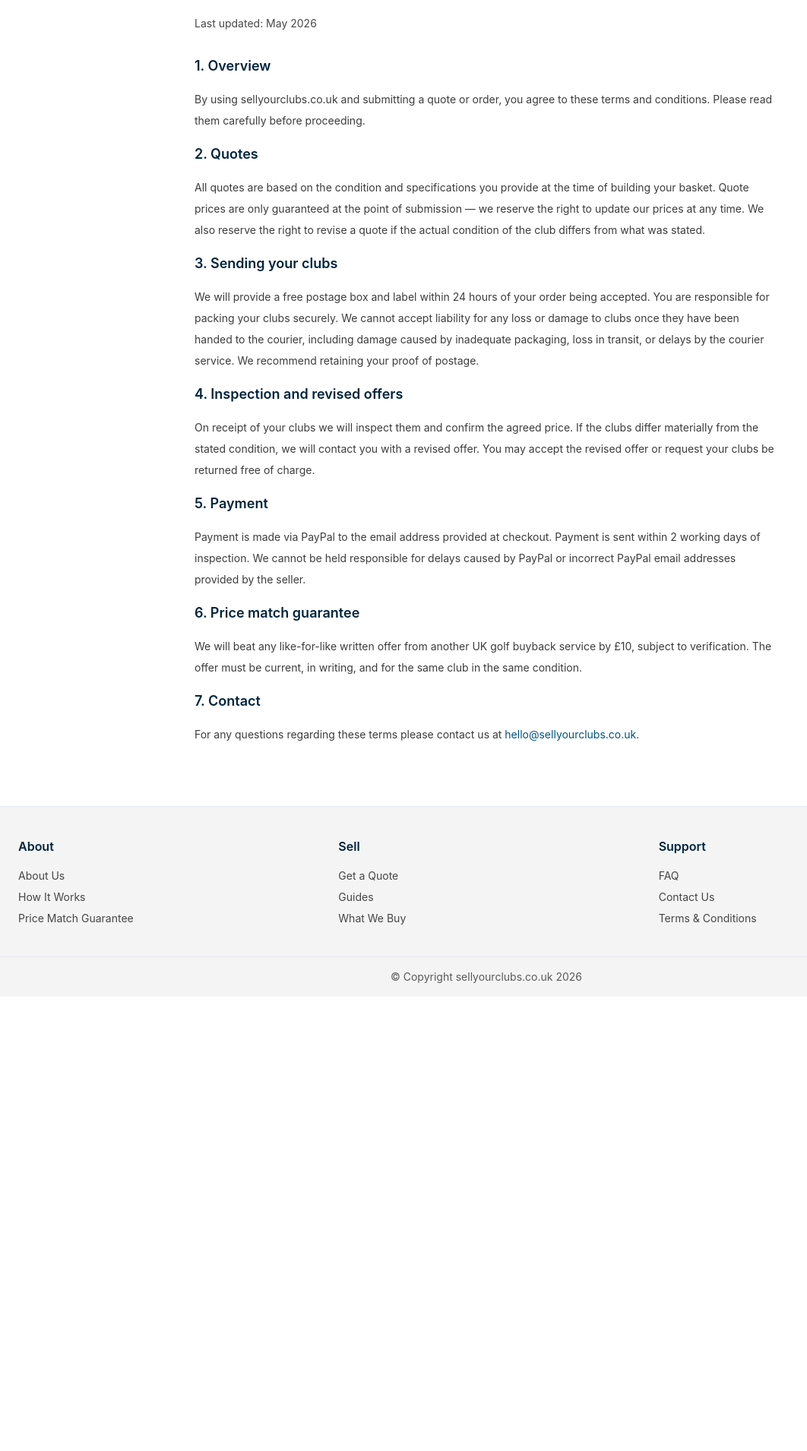
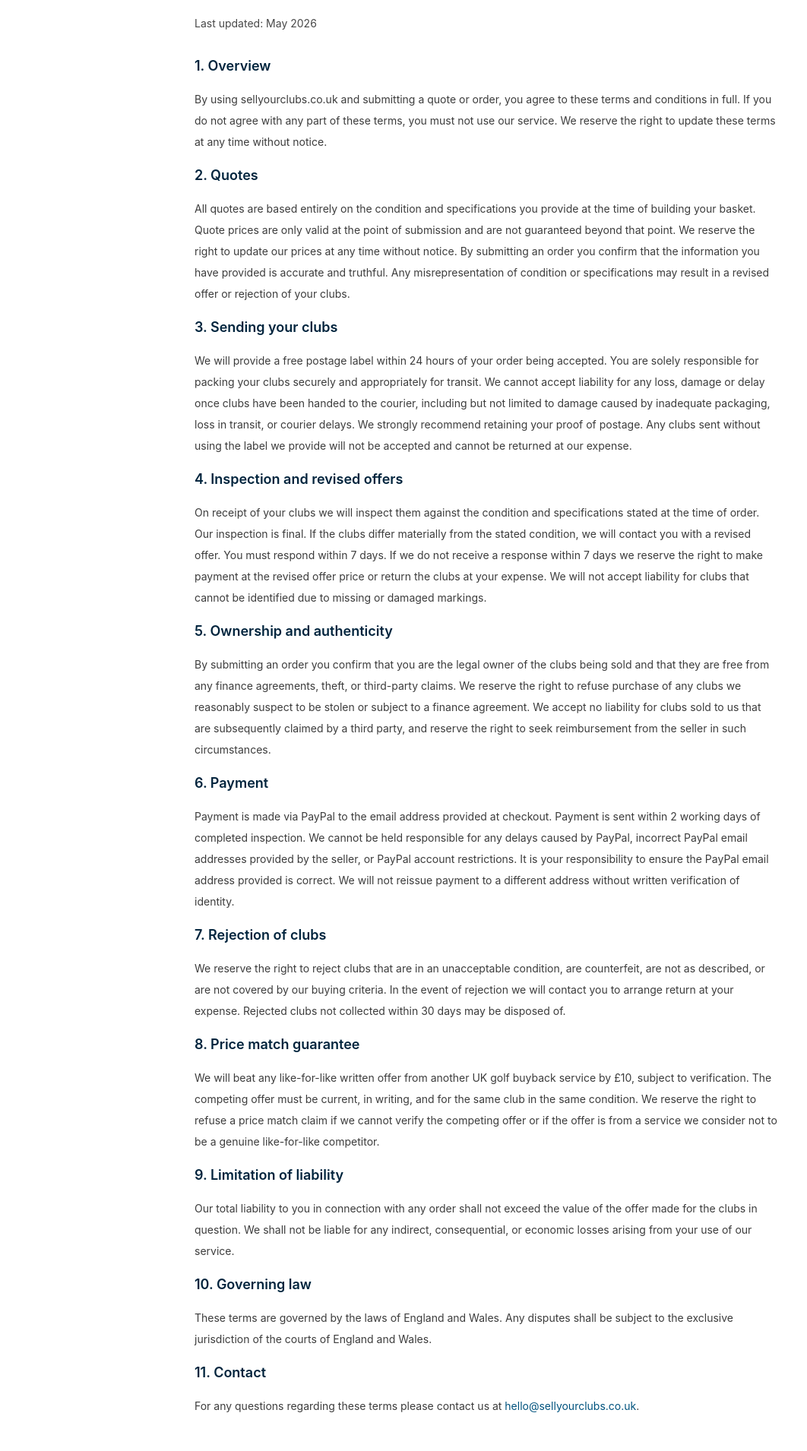
Before and after one commit to billypearson1/sell-your-clubs, a React (Vite) app: page /terms in a window 1280 px wide. Shown: the part 230-2140 px from the top of the page at 76% size, without its empty margins (0-1062 px from the left). Before the commit the page ends 1542 px from the top, so only its background shows below. Built offline with nearby package versions, Linux system fonts and the light colour scheme; no server answers.

Commit message:
update terms

```diff
--- a/src/pages/TermsPage.tsx
+++ b/src/pages/TermsPage.tsx
@@ -8,25 +8,37 @@ export default function TermsPage() {
 
       <section className="space-y-4 text-sm leading-7 text-[#1A1A1A]/85">
         <h2 className="text-lg font-semibold text-[#00243D]">1. Overview</h2>
-        <p>By using sellyourclubs.co.uk and submitting a quote or order, you agree to these terms and conditions. Please read them carefully before proceeding.</p>
+<p>By using sellyourclubs.co.uk and submitting a quote or order, you agree to these terms and conditions in full. If you do not agree with any part of these terms, you must not use our service. We reserve the right to update these terms at any time without notice.</p>
 
-        <h2 className="text-lg font-semibold text-[#00243D]">2. Quotes</h2>
-        <p>All quotes are based on the condition and specifications you provide at the time of building your basket. Quote prices are only guaranteed at the point of submission — we reserve the right to update our prices at any time. We also reserve the right to revise a quote if the actual condition of the club differs from what was stated.</p>
+<h2 className="text-lg font-semibold text-[#00243D]">2. Quotes</h2>
+<p>All quotes are based entirely on the condition and specifications you provide at the time of building your basket. Quote prices are only valid at the point of submission and are not guaranteed beyond that point. We reserve the right to update our prices at any time without notice. By submitting an order you confirm that the information you have provided is accurate and truthful. Any misrepresentation of condition or specifications may result in a revised offer or rejection of your clubs.</p>
 
-        <h2 className="text-lg font-semibold text-[#00243D]">3. Sending your clubs</h2>
-        <p>We will provide a free postage box and label within 24 hours of your order being accepted. You are responsible for packing your clubs securely. We cannot accept liability for any loss or damage to clubs once they have been handed to the courier, including damage caused by inadequate packaging, loss in transit, or delays by the courier service. We recommend retaining your proof of postage.</p>
+<h2 className="text-lg font-semibold text-[#00243D]">3. Sending your clubs</h2>
+<p>We will provide a free postage label within 24 hours of your order being accepted. You are solely responsible for packing your clubs securely and appropriately for transit. We cannot accept liability for any loss, damage or delay once clubs have been handed to the courier, including but not limited to damage caused by inadequate packaging, loss in transit, or courier delays. We strongly recommend retaining your proof of postage. Any clubs sent without using the label we provide will not be accepted and cannot be returned at our expense.</p>
 
-        <h2 className="text-lg font-semibold text-[#00243D]">4. Inspection and revised offers</h2>
-        <p>On receipt of your clubs we will inspect them and confirm the agreed price. If the clubs differ materially from the stated condition, we will contact you with a revised offer. You may accept the revised offer or request your clubs be returned free of charge.</p>
+<h2 className="text-lg font-semibold text-[#00243D]">4. Inspection and revised offers</h2>
+<p>On receipt of your clubs we will inspect them against the condition and specifications stated at the time of order. Our inspection is final. If the clubs differ materially from the stated condition, we will contact you with a revised offer. You must respond within 7 days. If we do not receive a response within 7 days we reserve the right to make payment at the revised offer price or return the clubs at your expense. We will not accept liability for clubs that cannot be identified due to missing or damaged markings.</p>
 
-        <h2 className="text-lg font-semibold text-[#00243D]">5. Payment</h2>
-        <p>Payment is made via PayPal to the email address provided at checkout. Payment is sent within 2 working days of inspection. We cannot be held responsible for delays caused by PayPal or incorrect PayPal email addresses provided by the seller.</p>
+<h2 className="text-lg font-semibold text-[#00243D]">5. Ownership and authenticity</h2>
+<p>By submitting an order you confirm that you are the legal owner of the clubs being sold and that they are free from any finance agreements, theft, or third-party claims. We reserve the right to refuse purchase of any clubs we reasonably suspect to be stolen or subject to a finance agreement. We accept no liability for clubs sold to us that are subsequently claimed by a third party, and reserve the right to seek reimbursement from the seller in such circumstances.</p>
 
-        <h2 className="text-lg font-semibold text-[#00243D]">6. Price match guarantee</h2>
-        <p>We will beat any like-for-like written offer from another UK golf buyback service by £10, subject to verification. The offer must be current, in writing, and for the same club in the same condition.</p>
+<h2 className="text-lg font-semibold text-[#00243D]">6. Payment</h2>
+<p>Payment is made via PayPal to the email address provided at checkout. Payment is sent within 2 working days of completed inspection. We cannot be held responsible for any delays caused by PayPal, incorrect PayPal email addresses provided by the seller, or PayPal account restrictions. It is your responsibility to ensure the PayPal email address provided is correct. We will not reissue payment to a different address without written verification of identity.</p>
 
-        <h2 className="text-lg font-semibold text-[#00243D]">7. Contact</h2>
-        <p>For any questions regarding these terms please contact us at <a href="mailto:hello@sellyourclubs.co.uk" className="text-[#00537E] hover:underline">hello@sellyourclubs.co.uk</a>.</p>
+<h2 className="text-lg font-semibold text-[#00243D]">7. Rejection of clubs</h2>
+<p>We reserve the right to reject clubs that are in an unacceptable condition, are counterfeit, are not as described, or are not covered by our buying criteria. In the event of rejection we will contact you to arrange return at your expense. Rejected clubs not collected within 30 days may be disposed of.</p>
+
+<h2 className="text-lg font-semibold text-[#00243D]">8. Price match guarantee</h2>
+<p>We will beat any like-for-like written offer from another UK golf buyback service by £10, subject to verification. The competing offer must be current, in writing, and for the same club in the same condition. We reserve the right to refuse a price match claim if we cannot verify the competing offer or if the offer is from a service we consider not to be a genuine like-for-like competitor.</p>
+
+<h2 className="text-lg font-semibold text-[#00243D]">9. Limitation of liability</h2>
+<p>Our total liability to you in connection with any order shall not exceed the value of the offer made for the clubs in question. We shall not be liable for any indirect, consequential, or economic losses arising from your use of our service.</p>
+
+<h2 className="text-lg font-semibold text-[#00243D]">10. Governing law</h2>
+<p>These terms are governed by the laws of England and Wales. Any disputes shall be subject to the exclusive jurisdiction of the courts of England and Wales.</p>
+
+<h2 className="text-lg font-semibold text-[#00243D]">11. Contact</h2>
+<p>For any questions regarding these terms please contact us at <a href="mailto:hello@sellyourclubs.co.uk" className="text-[#00537E] hover:underline">hello@sellyourclubs.co.uk</a>.</p>
       </section>
     </div>
   )
```
